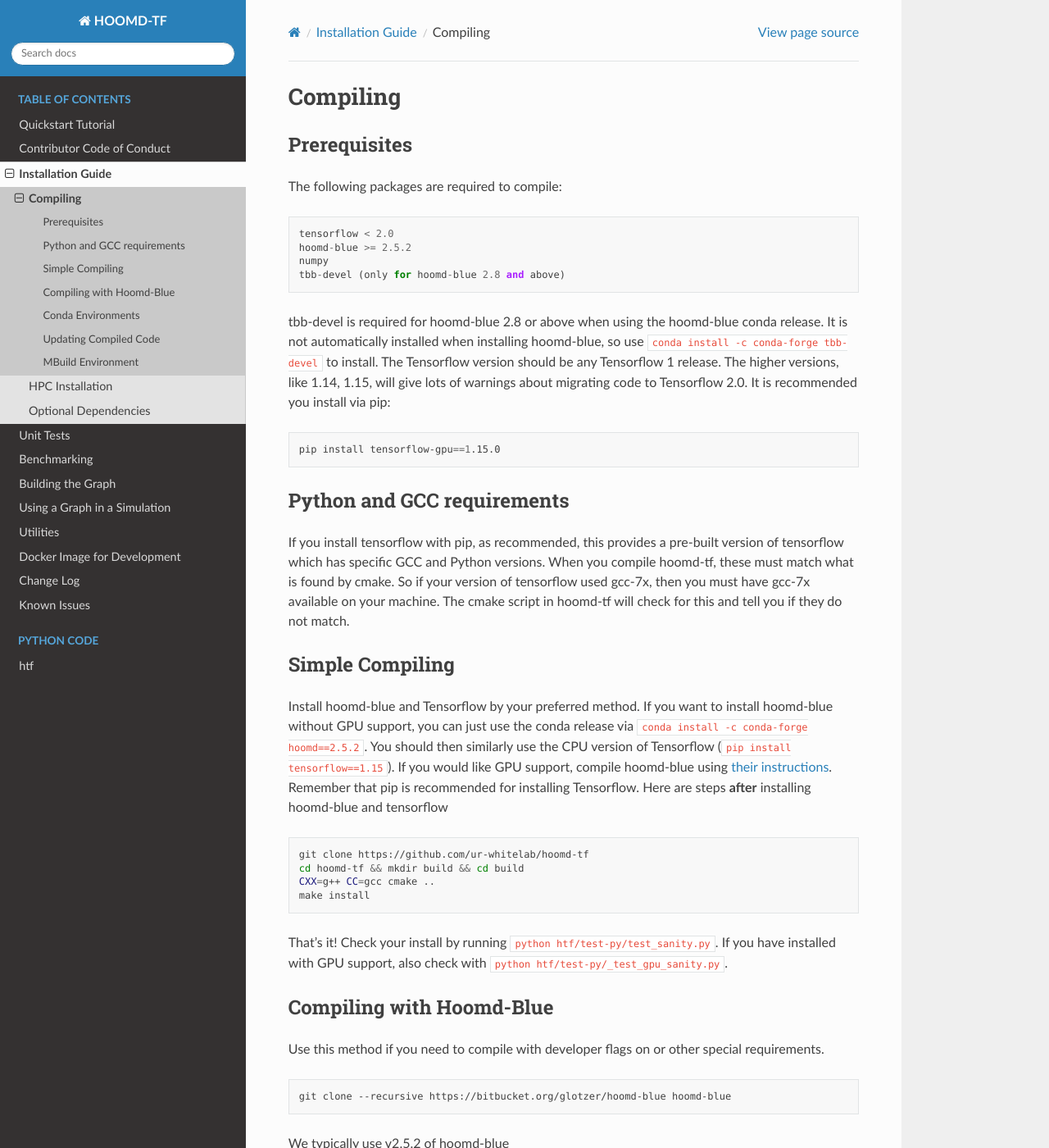
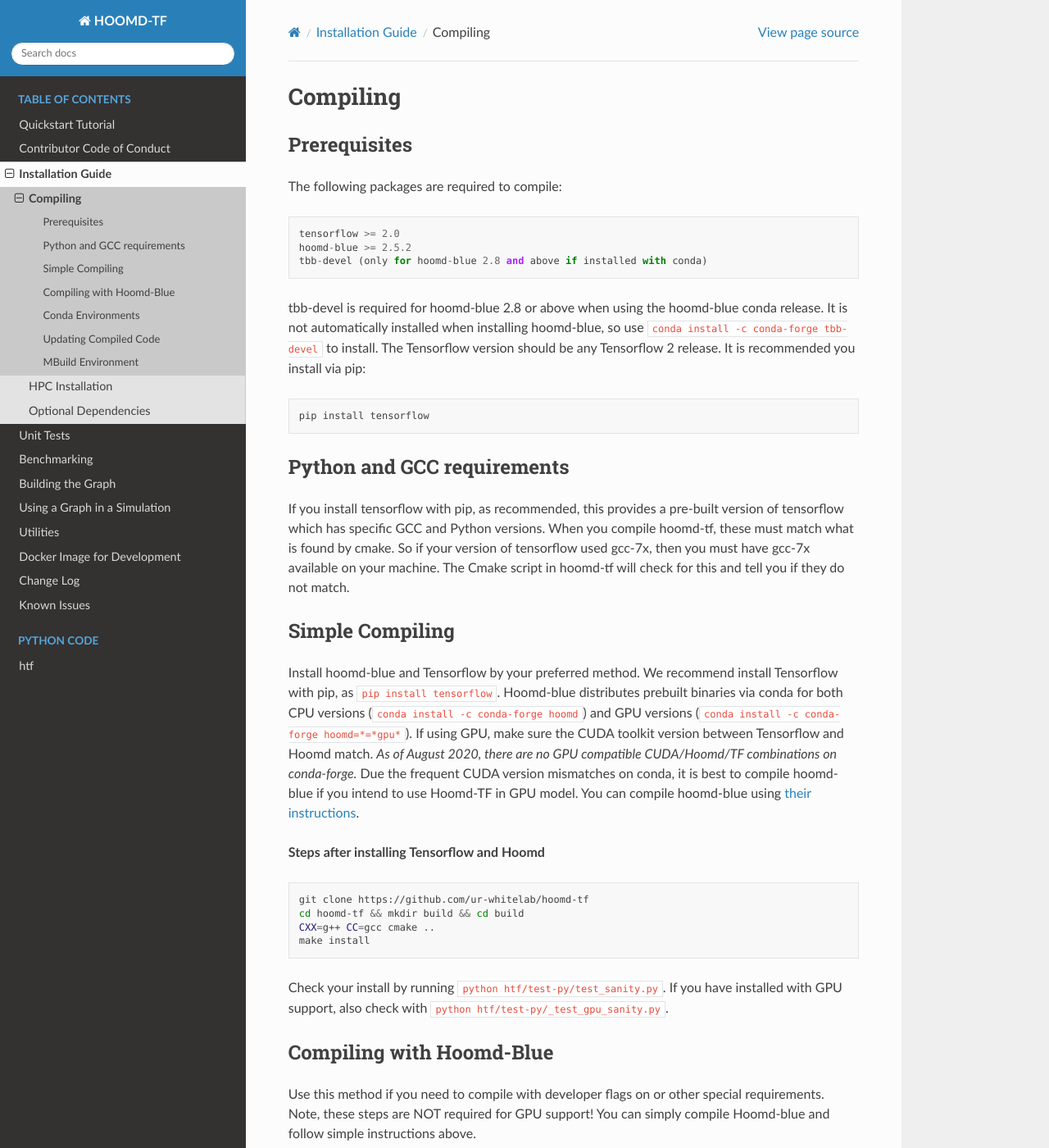
Before and after one commit to ur-whitelab/hoomd-tf, a Sphinx documentation site: the page built from sphinx-docs/source/compilation.rst, in a window 1280 px wide and 1400 px high. Shown: the whole window at 82% size. Built offline with Sphinx 7.4.7 and the Read the Docs theme 2.0.0, drawn with Linux system fonts in a browser that asks for light colours; pages that are not in the unit, such as notebooks, are missing from menus; some of the changed text lies outside the part shown.

Commit message:
Updated compilation instructions

```diff
--- a/sphinx-docs/source/compilation.rst
+++ b/sphinx-docs/source/compilation.rst
@@ -10,22 +10,19 @@ The following packages are required to compile:
 
 ::
 
-    tensorflow < 2.0
+    tensorflow >= 2.0
     hoomd-blue >= 2.5.2
-    numpy
-    tbb-devel (only for hoomd-blue 2.8 and above)
+    tbb-devel (only for hoomd-blue 2.8 and above if installed with conda)
 
 tbb-devel is required for hoomd-blue 2.8 or above when using the
 hoomd-blue conda release. It is not automatically installed when
 installing hoomd-blue, so use ``conda install -c conda-forge
 tbb-devel`` to install. The Tensorflow version should be any
-Tensorflow 1 release. The higher versions, like 1.14, 1.15, will give
-lots of warnings about migrating code to Tensorflow 2.0. It is
-recommended you install via pip:
+Tensorflow 2 release. It is recommended you install via pip:
 
 .. code:: bash
 
-  pip install tensorflow-gpu==1.15.0
+  pip install tensorflow
 
 Python and GCC requirements
 ----------------
@@ -35,7 +32,7 @@ provides a pre-built version of tensorflow which has
 specific GCC and Python versions. When you compile
 hoomd-tf, these must match what is found by cmake. So if your version
 of tensorflow used gcc-7x, then you must have gcc-7x available on your machine.
-The cmake script in hoomd-tf will check for this and tell you if they do not match.
+The Cmake script in hoomd-tf will check for this and tell you if they do not match.
 
 
 .. _simple_compiling:
@@ -43,14 +40,11 @@ The cmake script in hoomd-tf will check for this and tell you if they do not mat
 Simple Compiling
 ----------------
 
-Install hoomd-blue and Tensorflow by your preferred method. If you
-want to install hoomd-blue without GPU support, you can just use the
-conda release via ``conda install -c conda-forge hoomd==2.5.2``. You
-should then similarly use the CPU version of Tensorflow (``pip install tensorflow==1.15``). If you would
-like GPU support, compile hoomd-blue using `their instructions
-<http://hoomd-blue.readthedocs.io>`_. Remember that pip is recommended
-for installing Tensorflow. Here are steps **after** installing
-hoomd-blue and tensorflow
+Install hoomd-blue and Tensorflow by your preferred method. We recommend install Tensorflow with pip, as ``pip install tensorflow``. Hoomd-blue
+distributes prebuilt binaries via conda for both CPU versions (``conda install -c conda-forge hoomd``) and GPU versions (``conda install -c conda-forge hoomd=*=*gpu*``). If using GPU, make sure the CUDA toolkit version between Tensorflow and Hoomd match. *As of August 2020, there are no GPU compatible CUDA/Hoomd/TF combinations on conda-forge.* Due the frequent CUDA version mismatches on conda, it is best to compile hoomd-blue if you intend to use Hoomd-TF in GPU model. You can compile hoomd-blue using `their instructions
+<http://hoomd-blue.readthedocs.io>`_.
+
+**Steps after installing Tensorflow and Hoomd**
 
 .. code:: bash
 
@@ -59,7 +53,7 @@ hoomd-blue and tensorflow
     CXX=g++ CC=gcc cmake ..
     make install
 
-That's it! Check your install by running ``python
+Check your install by running ``python
 htf/test-py/test_sanity.py``.  If you have installed with GPU support, also
 check with ``python htf/test-py/_test_gpu_sanity.py``.
 
@@ -69,13 +63,14 @@ Compiling with Hoomd-Blue
 -------------------------
 
 Use this method if you need to compile with developer flags on or other
-special requirements.
+special requirements. Note, these steps are NOT required for GPU support! You can
+simply compile Hoomd-blue and follow simple instructions above.
 
 .. code:: bash
 
     git clone --recursive https://bitbucket.org/glotzer/hoomd-blue hoomd-blue
 
-We typically use v2.5.2 of hoomd-blue
+You can check out a specific version of hoomd-blue now, if desired:
 
 .. code:: bash
 
@@ -174,13 +169,16 @@ These are instructions for our group's cluster (BlueHive), and not for general u
 
 .. code:: bash
 
-    module load cmake gcc/7.3.0 cudnn/10.0-7.5.0 anaconda3/2019.10
+    module load cudnn/10.1-7.6.5 anaconda3/2020.02 openmpi/4.0.4/b1 gcc/7.3.0 cmake git zmq
     export PYTHONNOUSERSITE=True
     conda create -n hoomd-tf python=3.7
     source activate hoomd-tf
     export CMAKE_PREFIX_PATH=/path/to/environment
-    python -m pip install tensorflow-gpu==1.15.0
-    conda install -c conda-forge hoomd==2.5.2
+    python -m pip install tensorflow
+    git clone https://glotzerlab/hoomd-blue
+    cd hoomd-blue && mkdir build && cd build
+    CXX=g++ CC=gcc cmake .. -DCMAKE_INSTALL_PREFIX=`python -c "import site; print(site.getsitepackages()[0])"` -DCMAKE_CXX_FLAGS=-march=native -DCMAKE_C_FLAGS=-march=native -DENABLE_CUDA=ON -DENABLE_MPI=ON
+    make install && cd
     git clone https://github.com/ur-whitelab/hoomd-tf
     cd hoomd-tf && mkdir build && cd build
     CXX=g++ CC=gcc cmake .. \
@@ -197,7 +195,7 @@ Load the modules necessary:
 
 .. code:: bash
 
-    module load cmake gcc/7.3.0 cudnn/10.0-7.5.0 anaconda3/2019.10
+    module load cudnn/10.1-7.6.5 anaconda3/2020.02 openmpi/4.0.4/b1 gcc/7.3.0 cmake git zmq
 
 Set-up virtual python environment *ONCE* to keep packages isolated.
 
@@ -205,7 +203,7 @@ Set-up virtual python environment *ONCE* to keep packages isolated.
 
     conda create -n hoomd-tf python=3.7
     source activate hoomd-tf
-    python -m pip install tensorflow-gpu==1.15.0
+    python -m pip install tensorflow
 
 Then whenever you login and *have loaded modules*:
 
```
Also changed, not shown: other parts of sphinx-docs/source/compilation.rst (+1 -1 lines), sphinx-docs/source/changelog.rst (+8 -1 lines).
